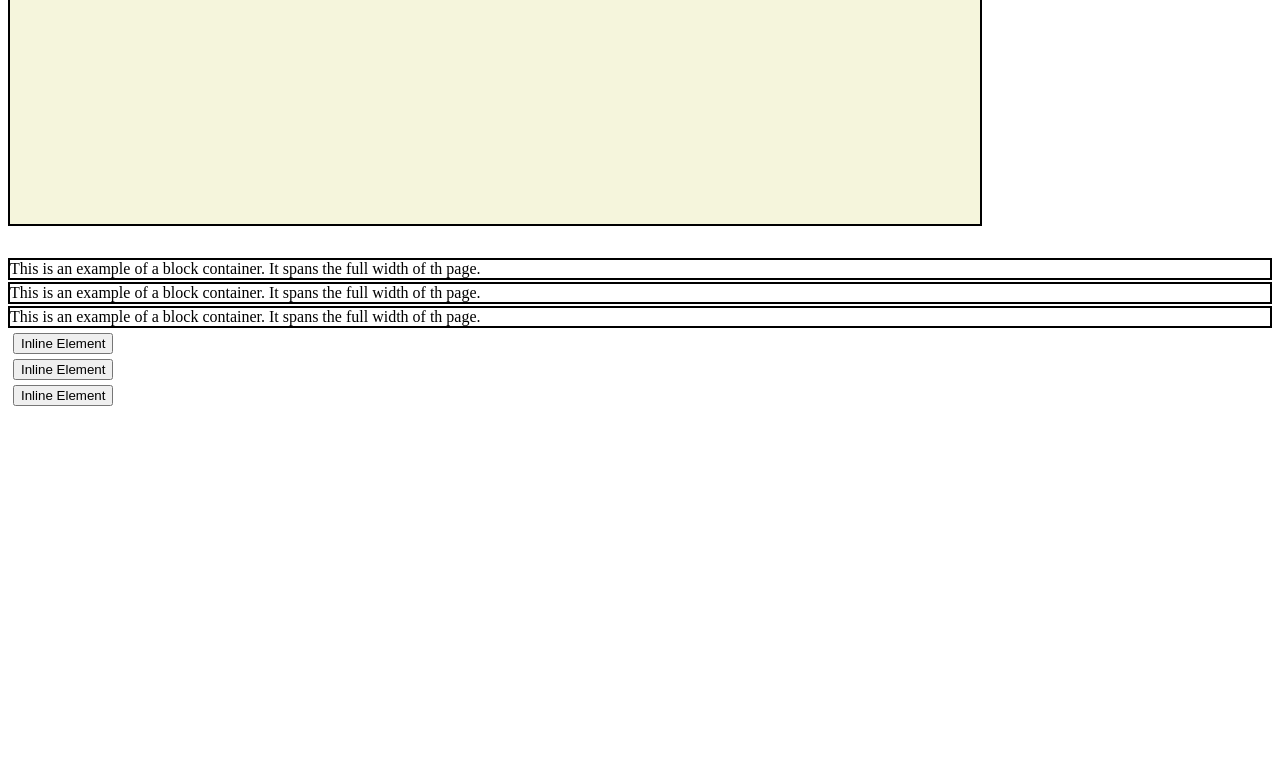
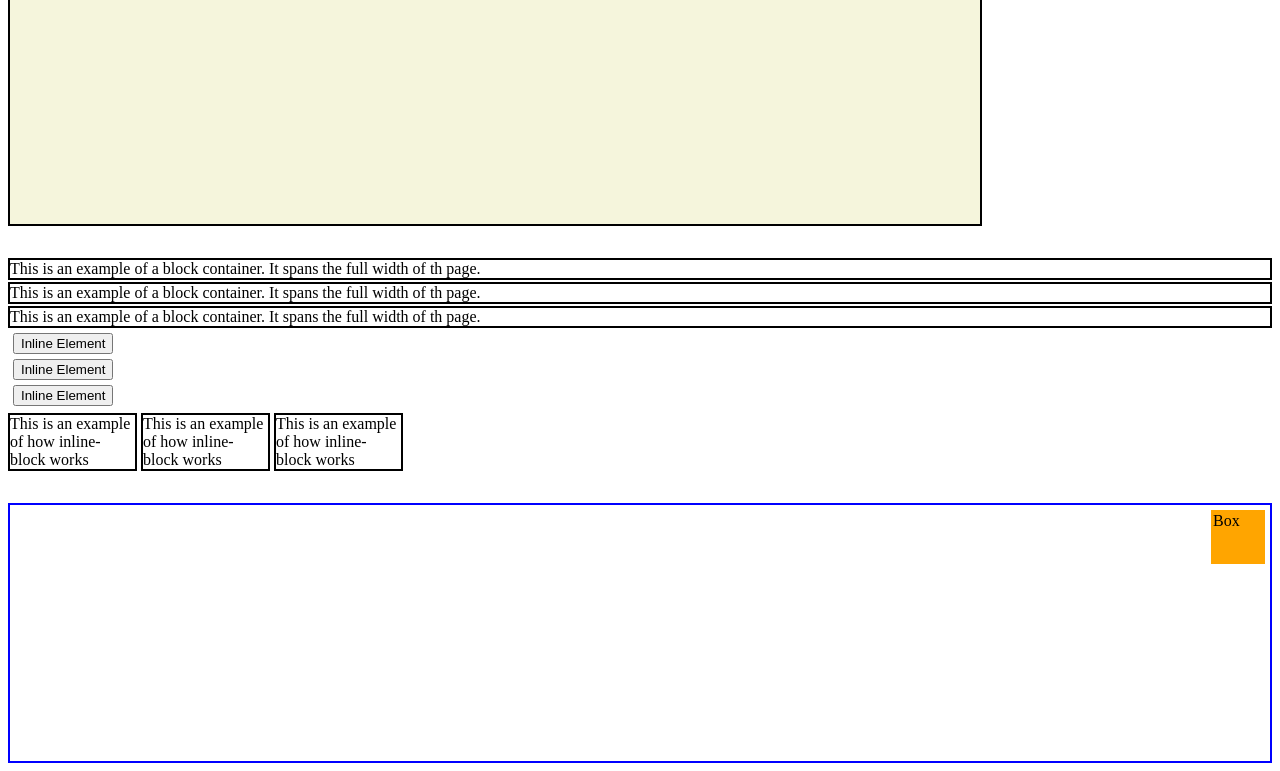
Before and after one commit to Kyle-Pixley/sdb-may-23-positon-display-float, a plain HTML site: page index.html in a window 1280 px wide. Shown: the part 396-1167 px from the top of the page. Before the commit the page ends 810 px from the top, so only its background shows below. Drawn offline with Linux system fonts and the light colour scheme.

Commit message:
Block-Float-lastComment

```diff
--- a/index.html
+++ b/index.html
@@ -19,9 +19,18 @@
     <div class="block-container">This is an example of a block container. It spans the full width of th page.</div>
     <div class="block-container">This is an example of a block container. It spans the full width of th page.</div>
     <div class="block-container">This is an example of a block container. It spans the full width of th page.</div>
-    </div>
+
     <button class="inline-element">Inline Element</button>
     <button class="inline-element">Inline Element</button>
     <button class="inline-element">Inline Element</button>
+
+    <div class="inline-block">This is an example of how inline-block works</div>
+    <div class="inline-block">This is an example of how inline-block works</div>
+    <div class="inline-block">This is an example of how inline-block works</div>
+
+    <div class="float-container">
+        <div class="float-box">Box</div>
+    </div>
+    </div>
 </body>
 </html>
--- a/style.css
+++ b/style.css
@@ -151,4 +151,5 @@
     height: 50px;
 
     float: right;
+    /* Shifts elements from left to right */
 }
```
